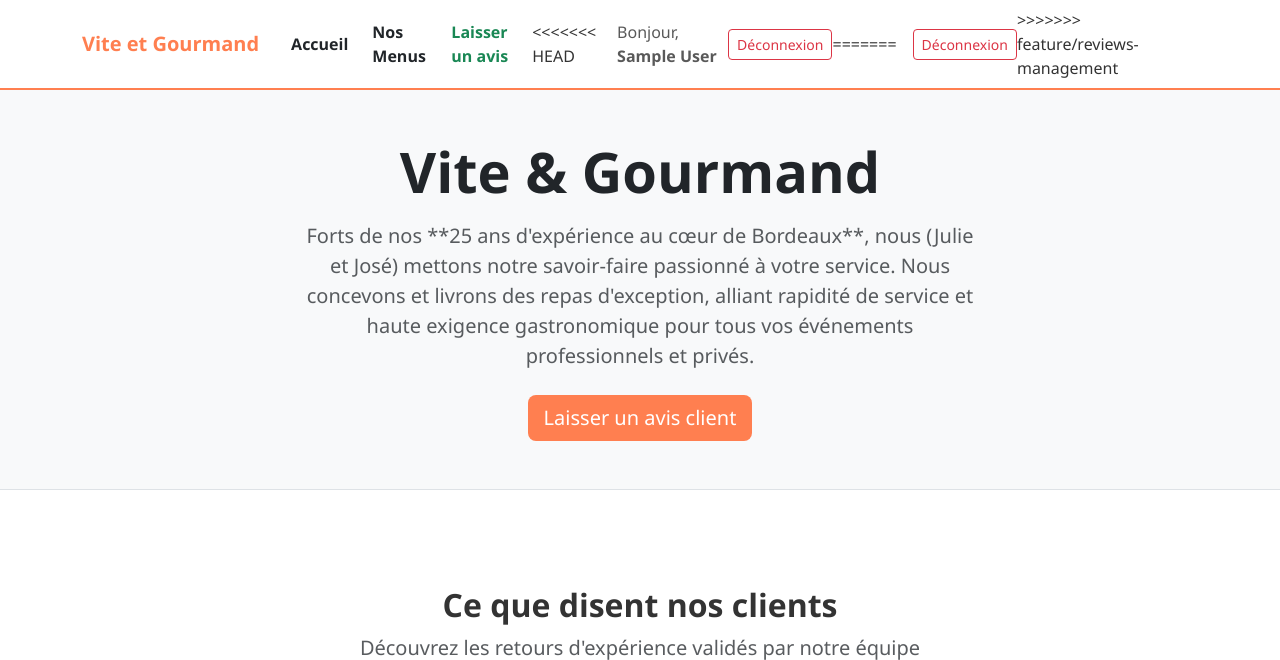
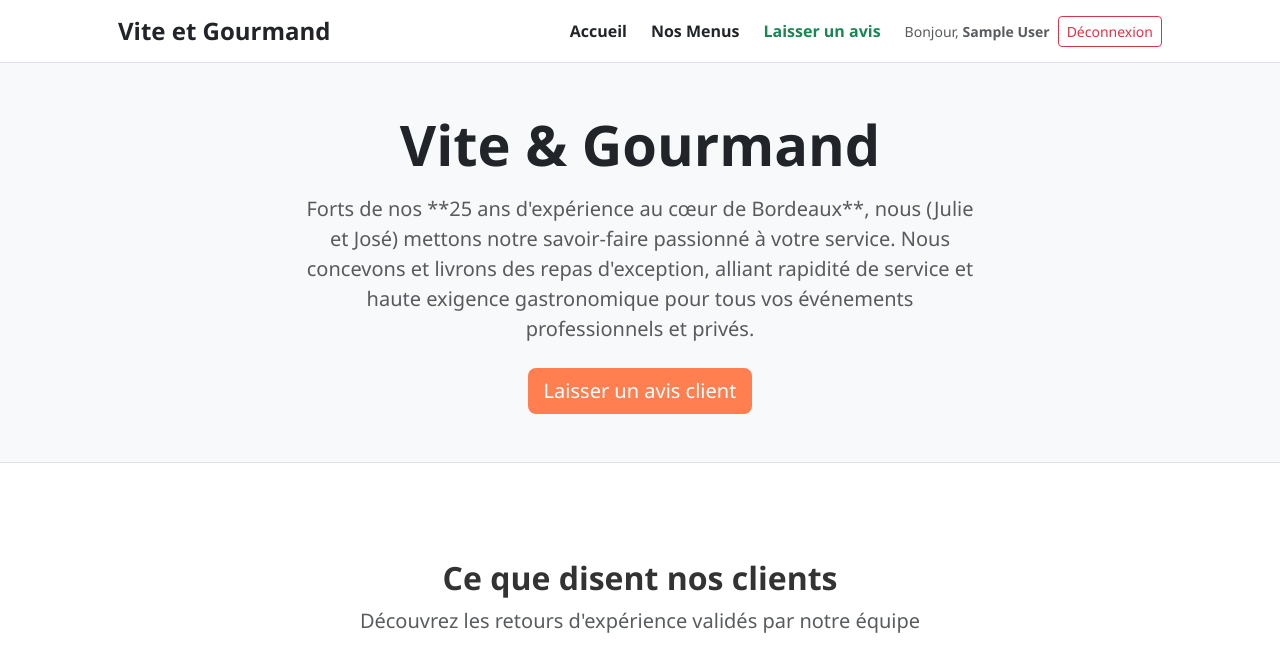
Before and after one commit to jumeaux227-debug/ECF-Vite-et-Gourmand, a PHP site: page /index.php in a window 1280 px wide. Shown: the top 660 px of the page. Run offline with PHP 8.4, Linux system fonts and the light colour scheme; the visitor is signed in with stand-in values (Sample User, id 1); data that the repository does not hold is empty.

Commit message:
Fix/Git : Résolution du conflit de fusion dans le header et nettoyage des balises HEAD

```diff
--- a/includes/header.php
+++ b/includes/header.php
@@ -13,39 +13,36 @@ if (session_status() === PHP_SESSION_NONE) {
     <title>Vite et Gourmand</title>
 </head>
 <body>
-<nav class="navbar navbar-expand-lg navbar-light bg-white sticky-top">
-    <div class="container">
-        <a class="navbar-brand fw-bold" href="index.php" style="color: var(--main-orange);">Vite et Gourmand</a>
+<nav class="navbar navbar-expand-lg navbar-light bg-white border-bottom">
+    <div class="container px-5">
+        <a class="navbar-brand fw-bold text-dark fs-4" href="index.php">Vite et Gourmand</a>
 
-        <div class="navbar-nav ms-auto align-items-center">
-            <a class="nav-link text-dark fw-bold ms-2" href="index.php">Accueil</a>
-            <a class="nav-link text-dark fw-bold ms-2" href="menus.php">Nos Menus</a>
+        <div class="collapse navbar-collapse" id="navbarSupportedContent">
+            <ul class="navbar-nav ms-auto mb-2 mb-lg-0 align-items-center">
+                <li class="nav-item"><a class="nav-link text-dark fw-bold ms-2" href="index.php">Accueil</a></li>
+                <li class="nav-item"><a class="nav-link text-dark fw-bold ms-2" href="menus.php">Nos Menus</a></li>
 
                 <?php if (isset($_SESSION['role_id'])): ?>
-
                     <?php if($_SESSION['role_id'] == 1): ?>
-                    <a class="nav-link text-danger fw-bold ms-2" href="admin_users.php">Panel Admin</a>
+                        <li class="nav-item"><a class="nav-link text-danger fw-bold ms-2" href="admin_users.php">Panel Admin</a></li>
                     <?php endif; ?>
 
                     <?php if($_SESSION['role_id'] == 1 || $_SESSION['role_id'] == 2): ?>
-                    <a class="nav-link text-warning fw-bold ms-2" href="admin_reviews.php">Modération Avis</a>
+                        <li class="nav-item"><a class="nav-link text-warning fw-bold ms-2" href="admin_reviews.php">Modération Avis</a></li>
                     <?php endif; ?>
 
                     <?php if($_SESSION['role_id'] == 3): ?>
-                    <a class="nav-link text-success fw-bold ms-2" href="add_review.php">Laisser un avis</a>
+                        <li class="nav-item"><a class="nav-link text-success fw-bold ms-2" href="add_review.php">Laisser un avis</a></li>
                     <?php endif; ?>
 
-<<<<<<< HEAD
-                <span class="navbar-text ms-3">Bonjour, <strong><?= htmlspecialchars($_SESSION['prenom'] ?? 'Utilisateur') ?></strong></span>
-                <a class="btn btn-outline-danger btn-sm ms-2" href="logout.php">Déconnexion</a>
+                    <li class="nav-item ms-3 text-muted small">Bonjour, <strong><?= htmlspecialchars($_SESSION['prenom'] ?? 'Utilisateur') ?></strong></li>
+                    <li class="nav-item ms-2"><a class="btn btn-outline-danger btn-sm" href="logout.php">Déconnexion</a></li>
 
-=======
-                <a class="btn btn-outline-danger btn-sm ms-3" href="logout.php">Déconnexion</a>
->>>>>>> feature/reviews-management
                 <?php else: ?>
-                <a class="btn btn-outline-primary btn-sm ms-2" href="login.php">Connexion</a>
-                <a class="btn btn-primary btn-sm text-white ms-2" href="register.php">Inscription</a>
+                    <li class="nav-item ms-2"><a class="btn btn-outline-primary btn-sm" href="login.php">Connexion</a></li>
+                    <li class="nav-item ms-2"><a class="btn btn-primary btn-sm text-white" href="register.php">Inscription</a></li>
                 <?php endif; ?>
+            </ul>
         </div>
     </div>
 </nav>
```
Lines whose indentation alone changed are shown as unchanged.
